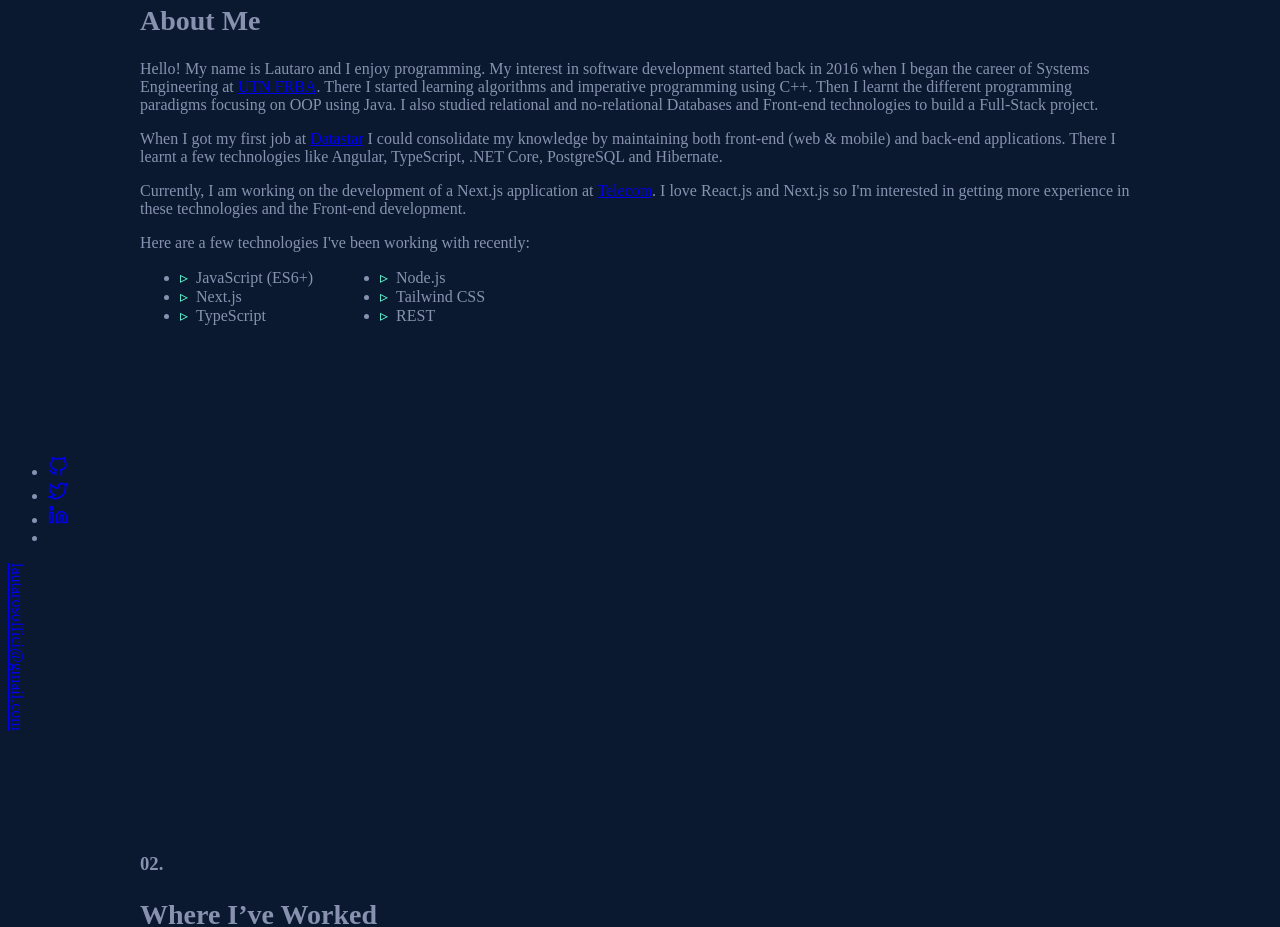
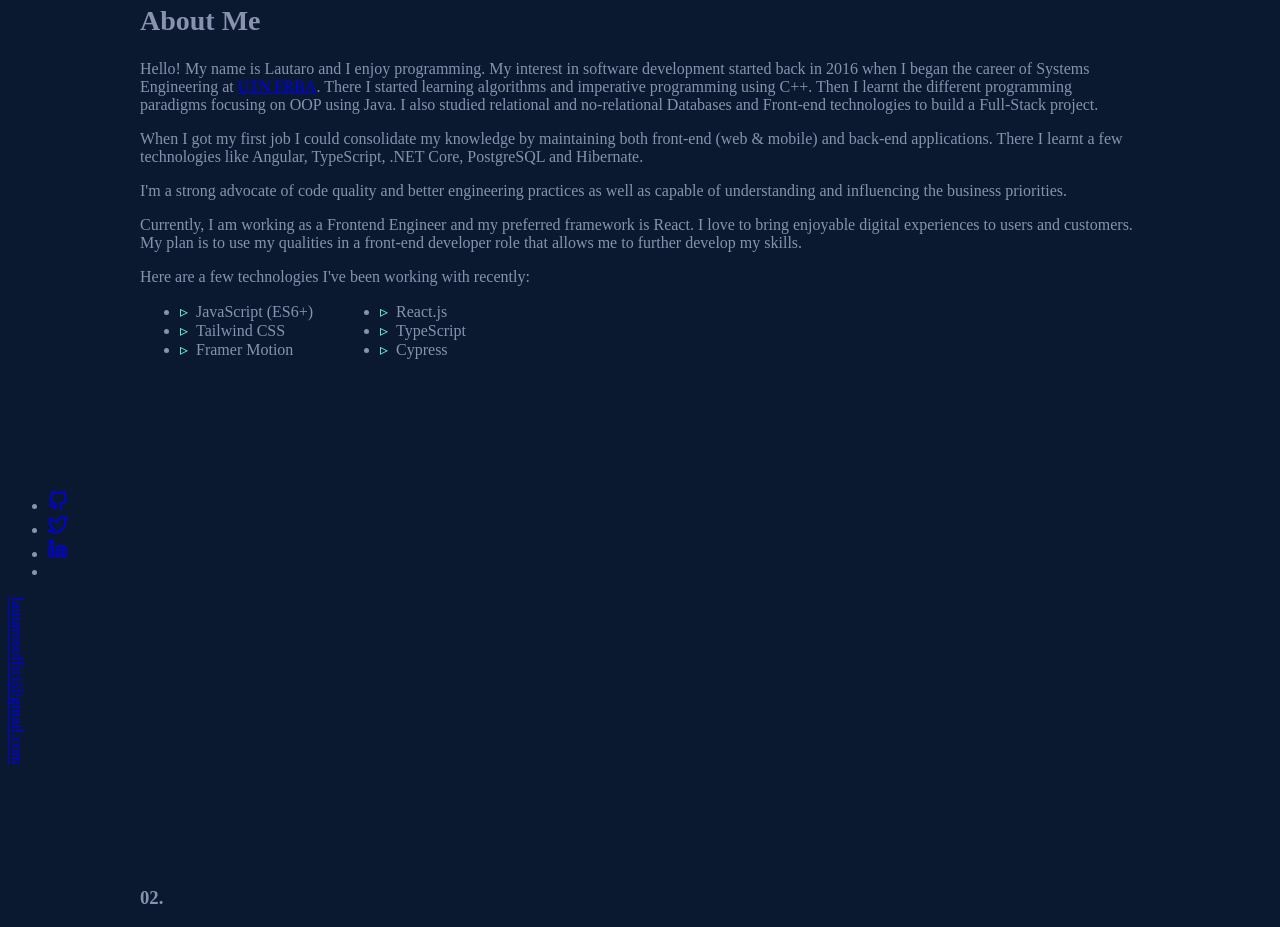
Before and after one commit to lausoffici/portfolio, a Next.js app: page / in a window 1280 px wide. Shown: the part 820-1747 px from the top of the page. Built offline with nearby package versions, Linux system fonts and the light colour scheme.

Commit message:
update resume

```diff
--- a/sections/About.jsx
+++ b/sections/About.jsx
@@ -2,11 +2,11 @@ import SectionHeader from '../components/SectionHeader'
 
 const skills = [
   'JavaScript (ES6+)',
-  'Node.js',
-  'Next.js',
+  'React.js',
   'Tailwind CSS',
   'TypeScript',
-  'REST',
+  'Framer Motion',
+  'Cypress',
 ]
 
 const Link = ({ children, href }) => (
@@ -35,17 +35,21 @@ const About = () => (
         technologies to build a Full-Stack project.
       </p>
       <p className="mb-4">
-        When I got my first job at{' '}
-        <Link href="http://datastar.com.ar/">Datastar</Link> I could consolidate
-        my knowledge by maintaining both front-end (web & mobile) and back-end
-        applications. There I learnt a few technologies like Angular,
-        TypeScript, .NET Core, PostgreSQL and Hibernate.
+        When I got my first job I could consolidate my knowledge by maintaining
+        both front-end (web & mobile) and back-end applications. There I learnt
+        a few technologies like Angular, TypeScript, .NET Core, PostgreSQL and
+        Hibernate.
       </p>
       <p className="mb-4">
-        Currently, I am working on the development of a Next.js application at{' '}
-        <Link href="https://institucional.telecom.com.ar/">Telecom</Link>. I
-        love React.js and Next.js so I&apos;m interested in getting more
-        experience in these technologies and the Front-end development.
+        I&#39;m a strong advocate of code quality and better engineering
+        practices as well as capable of understanding and influencing the
+        business priorities.
+      </p>
+      <p className="mb-4">
+        Currently, I am working as a Frontend Engineer and my preferred
+        framework is React. I love to bring enjoyable digital experiences to
+        users and customers. My plan is to use my qualities in a front-end
+        developer role that allows me to further develop my skills.
       </p>
       <p>Here are a few technologies I&#39;ve been working with recently:</p>
       <ul className="styled skills-list font-mono text-sm mt-6">
```
Also changed, not shown: 1 other file (tests, documents, lock files or other folders).
